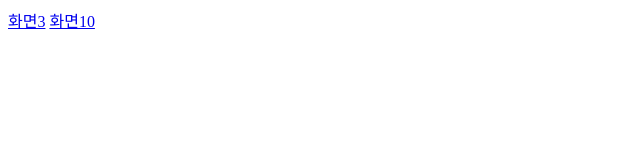
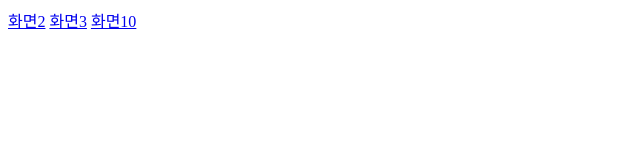
Before and after one commit to pqpqpqpqpqpqpqpqp/gangname_team, a plain HTML site: page index.html in a window 1280 px wide. Shown: the full height of the page, 0-640 px from the left. Drawn offline with Linux system fonts and the light colour scheme.

Commit message:
거의 다됨

```diff
--- a/index.html
+++ b/index.html
@@ -6,6 +6,7 @@
     <title>g</title>
 </head>
 <body>
+    <a href="./Num2.html">화면2</a>
     <a href="./hd3.html">화면3</a>
     <a href="./screen10.html">화면10</a>
 </body>
```
